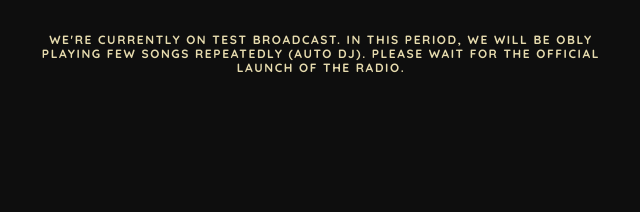
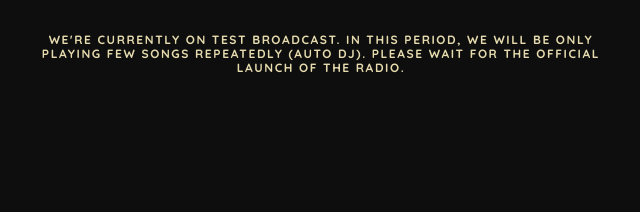
Before and after one commit to auralgasm/auralgasm, a plain HTML site: page index.html in a window 1280 px wide. Shown: the part 432-644 px from the top of the page, 319-959 px from the left. Drawn offline with nearby package versions, Linux system fonts and the light colour scheme.

Commit message:
Update index.html

```diff
--- a/index.html
+++ b/index.html
@@ -31,7 +31,7 @@
         </li>
       </ul>
     </section>
-    <p>We're currently on test broadcast. In this period, We will be obly playing few songs repeatedly (Auto DJ). Please wait for the official launch of the radio. </p>
+    <p>We're currently on test broadcast. In this period, We will be only playing few songs repeatedly (Auto DJ). Please wait for the official launch of the radio. </p>
   </div>
 </div>
 <!-- partial -->
```
